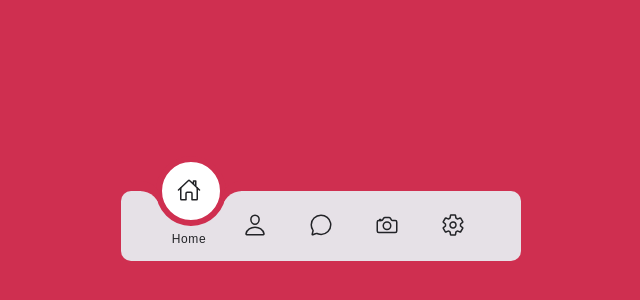
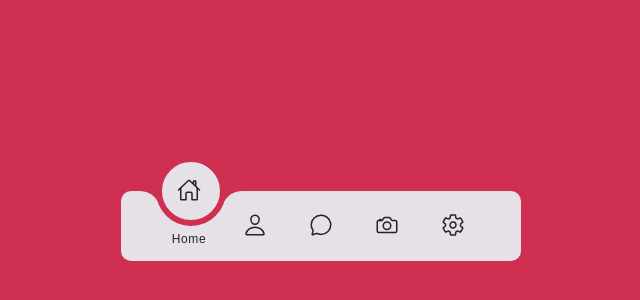
Before and after one commit to davimc/crimson, a plain HTML site: page index.html in a window 1280 px wide. Shown: the part 174-474 px from the top of the page, without its empty margins (319-959 px from the left). Drawn offline with nearby package versions, Linux system fonts and the light colour scheme.

Commit message:
corringdo cor

```diff
--- a/style.css
+++ b/style.css
@@ -100,7 +100,7 @@ body{
     position: absolute;
     width: 70px;
     height: 70px;
-    background: white;
+    background: var(--nav);
     border-radius: 50%;
     top: -50%;
     border: 6px solid var(--bkc);
```
